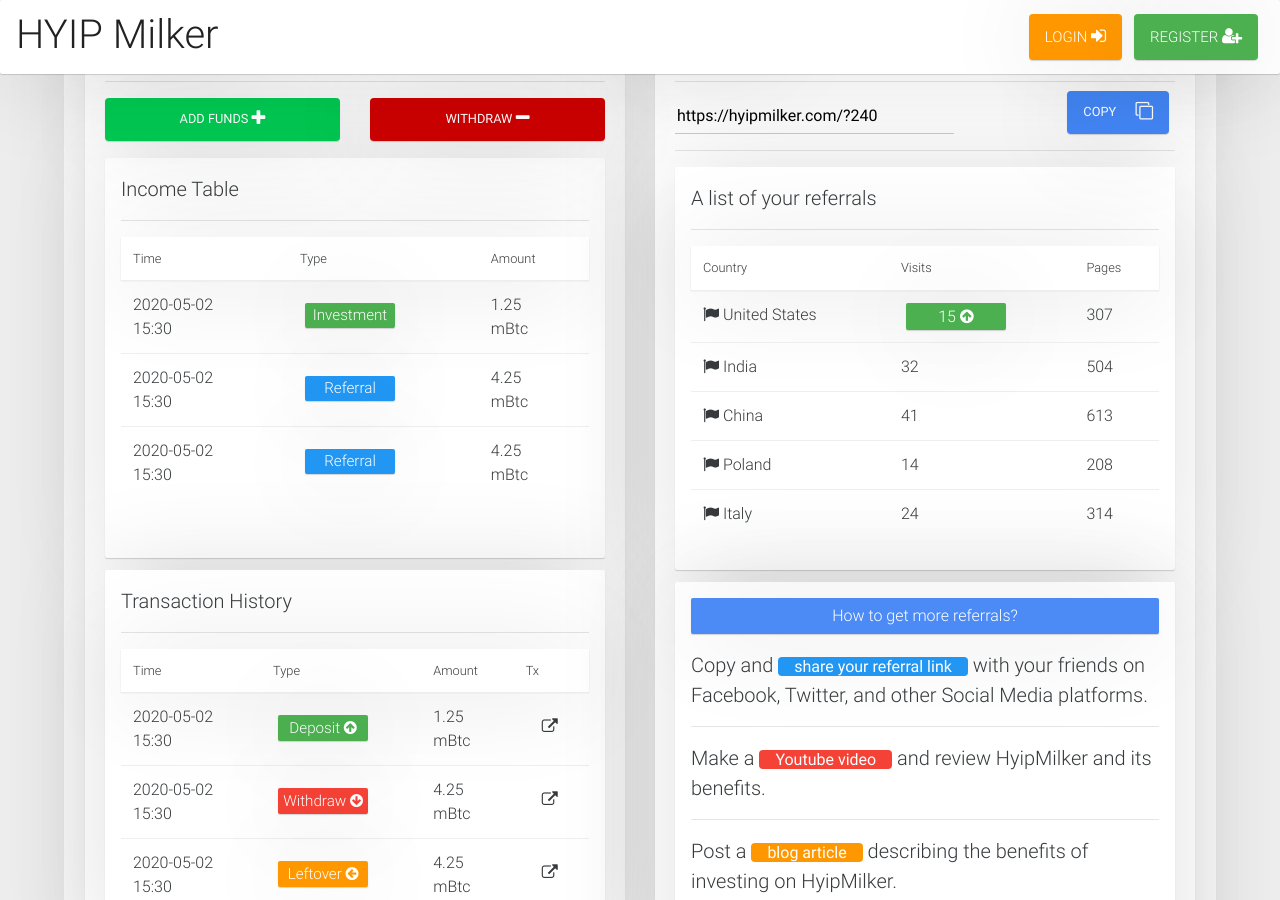
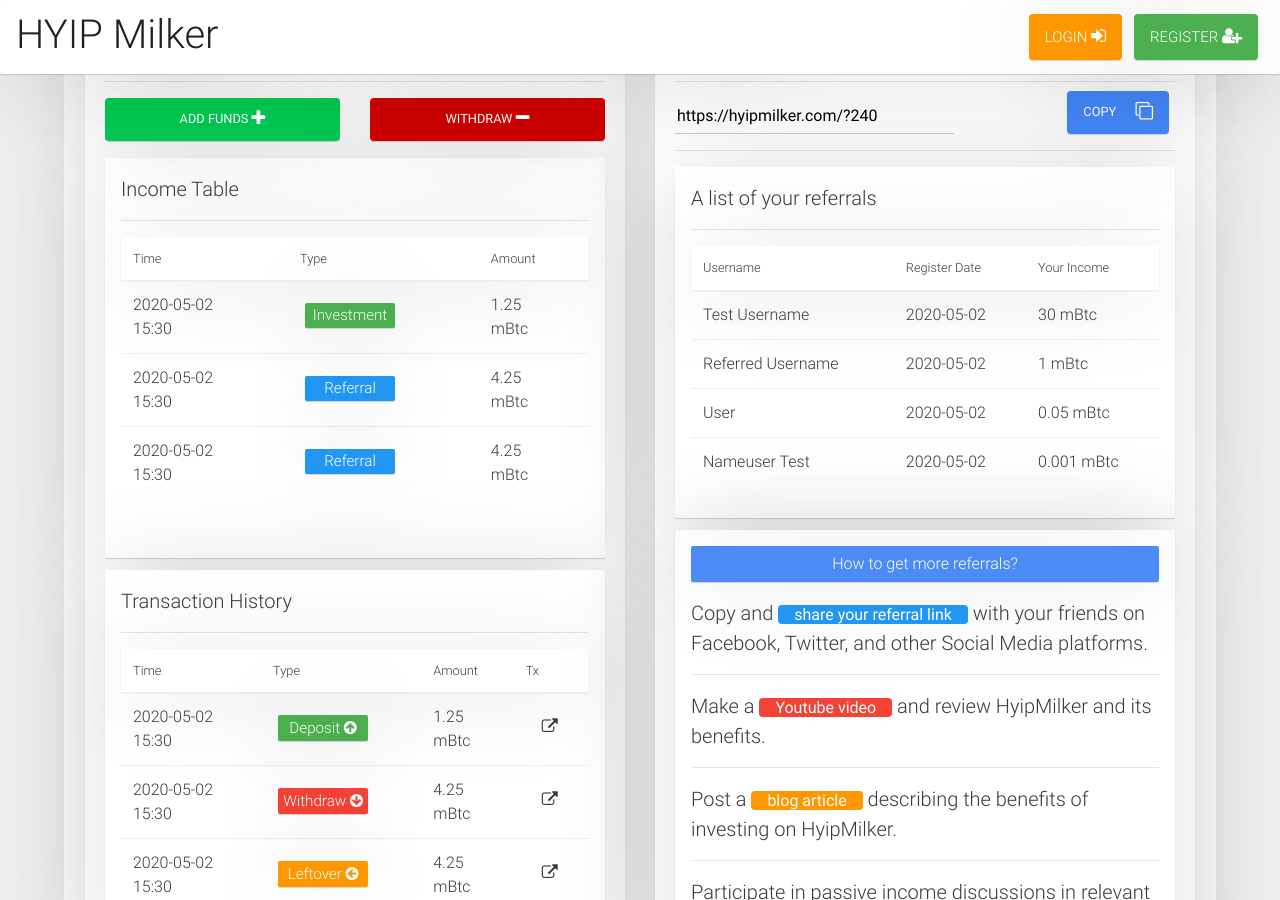
Before and after one commit to hm-gthb/hm-gthb.github.io, a Jekyll site: the page built from dashboard.html, in a window 1280 px wide and 900 px high, scrolled down 370 px. Built offline with Jekyll 4.4.1, drawn with Linux system fonts in a browser that asks for light colours; nearby versions of some CDN libraries.

Commit message:
Update dashboard.html

```diff
--- a/dashboard.html
+++ b/dashboard.html
@@ -218,36 +218,31 @@
                   <table class="table small">
                     <thead class = "small">
                       <tr class = "">
-                        <th>Country</th>
-                        <th>Visits</th>
-                        <th>Pages</th>
+                        <th>Username</th>
+                        <th>Register Date</th>
+                        <th>Your Income</th>
                       </tr>
                     </thead>
                     <tbody>
                       <tr>
-                        <td><i class = "fa fa-flag"></i> United States</td>
-                        <td><span class="tag big-tag green">15 <i class="fa fa-arrow-circle-up"></i></span></td>
-                        <td>307</td>
+                        <td>Test Username</td>
+                        <td>2020-05-02</td>
+                        <td>30 mBtc</td>
                       </tr>
                       <tr>
-                        <td><i class = "fa fa-flag"></i> India</td>
-                        <td>32</td>
-                        <td>504</td>
+                        <td>Referred Username</td>
+                        <td>2020-05-02</td>
+                        <td>1 mBtc</td>
                       </tr>
                       <tr>
-                        <td><i class = "fa fa-flag"></i> China</td>
-                        <td>41</td>
-                        <td>613</td>
+                        <td>User</td>
+                        <td>2020-05-02</td>
+                        <td>0.05 mBtc</td>
                       </tr>
                       <tr>
-                        <td><i class = "fa fa-flag"></i> Poland</td>
-                        <td>14</td>
-                        <td>208</td>
-                      </tr>
-                      <tr>
-                        <td><i class = "fa fa-flag"></i> Italy</td>
-                        <td>24</td>
-                        <td>314</td>
+                        <td>Nameuser Test</td>
+                        <td>2020-05-02</td>
+                        <td>0.001 mBtc</td>
                       </tr>
                     </tbody>
                   </table>
```
